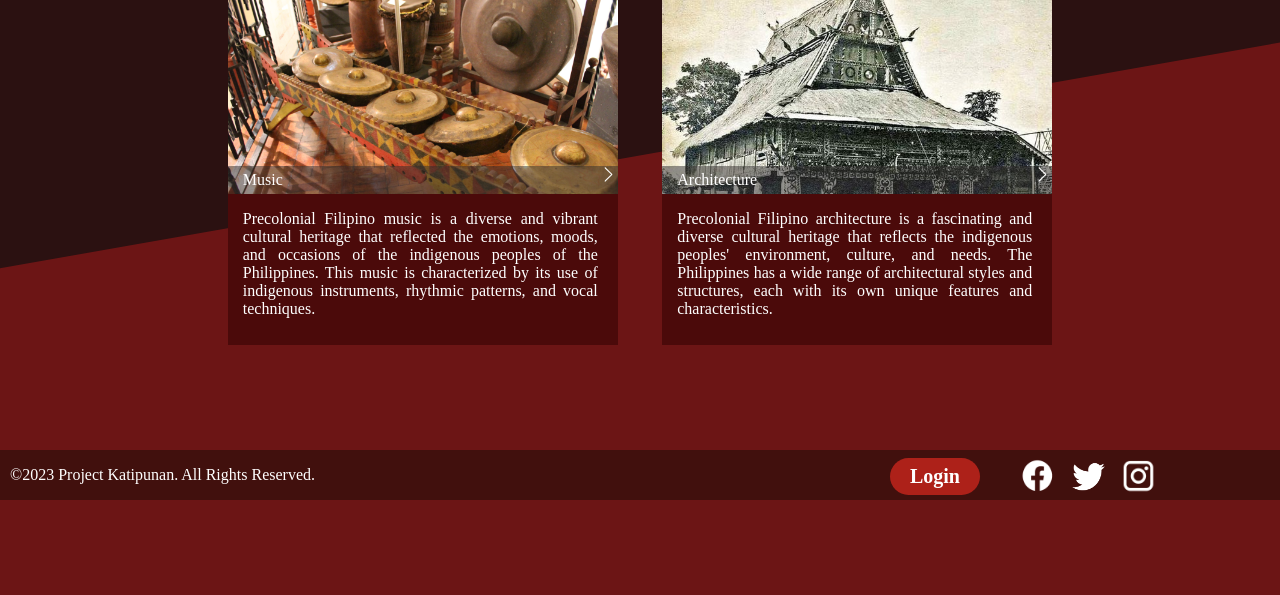
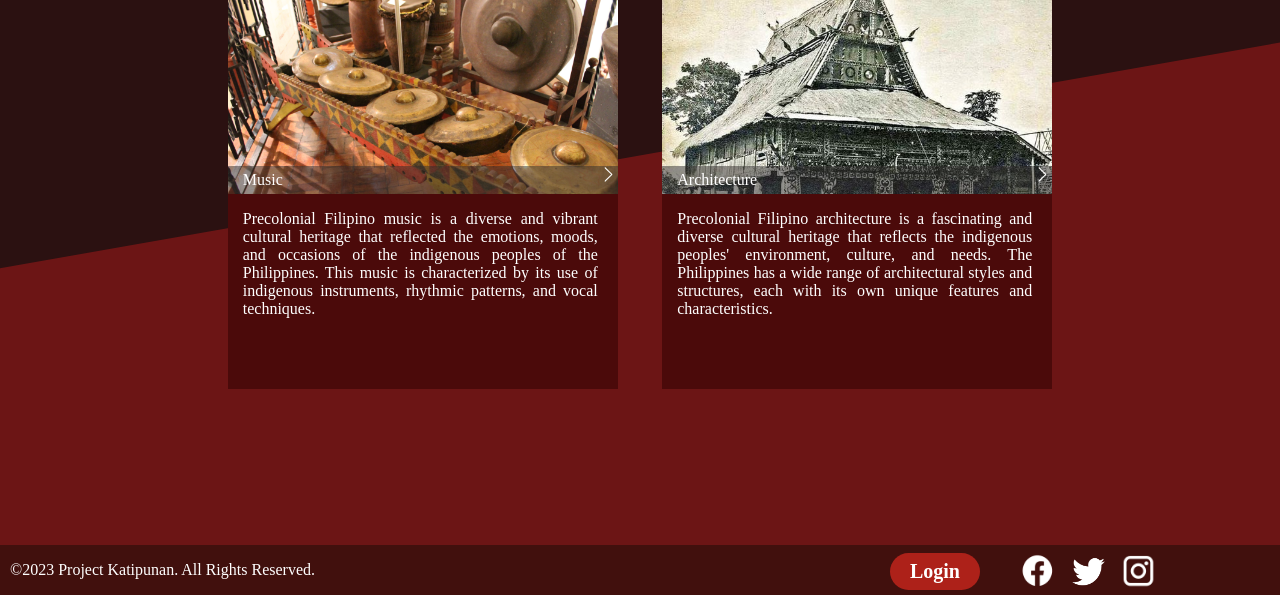
Before and after one commit to KristianLyle/CMSC-126, a PHP site: page /culture.html in a window 1280 px wide; the page is wider, and only the part inside the window is pictured. Shown: the part 625-1220 px from the top of that part. Before the commit the page ends 1125 px from the top of that part, so only its background shows below. Run offline with PHP 8.4, Linux system fonts and the light colour scheme; some web fonts are replaced.

Commit message:
updated the connection from home to culture and the position of the footer

```diff
--- a/home.html
+++ b/home.html
@@ -49,7 +49,7 @@
             </div>
             <div class="homeContentDiv">
                 <img class="contentImg" src="Images/culture.png" width="333px" height="178px">
-                <a class="homeContentLink"> Culture </a>
+                <a class="homeContentLink" href="culture.html"> Culture </a>
             </div>
         </div>
     </div>
--- a/main.css
+++ b/main.css
@@ -61,7 +61,7 @@ body {
 .contentDiv {
     position: absolute;
     width: 100%;
-    height: 800px;
+    height: 850px;
     top: 170px;
     left: 0;
     text-align: center;
@@ -231,7 +231,7 @@ body {
 .footer {
     position: absolute;
     left: 0;
-    bottom: -325px;
+    bottom: -420px;
     width: 100%;
     background-color: #41100D;
     color: white;
```
